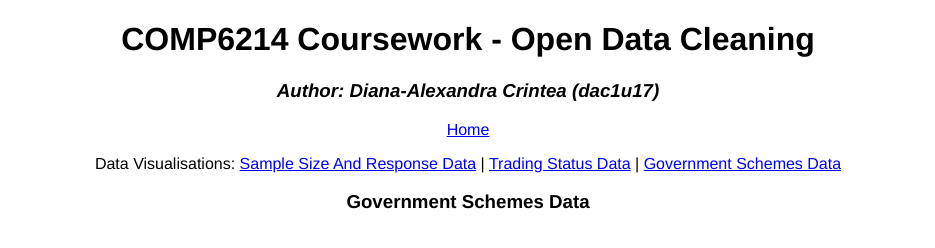
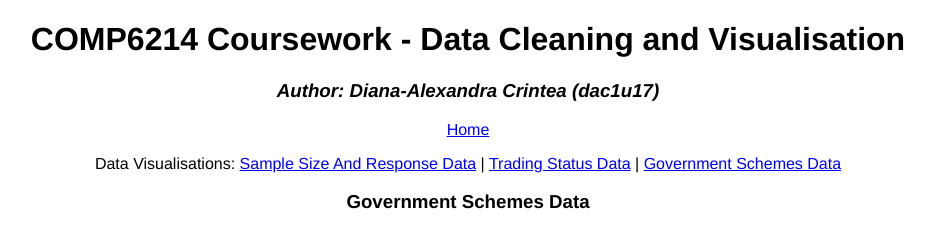
Before and after one commit to Dianna98/Dianna98.github.io, a website: page gov_schemes.html in a window 1280 px wide. Shown: the whole page, without its empty margins (172-1107 px from the left). Drawn offline with nearby package versions, Linux system fonts and the light colour scheme.

Commit message:
update title

```diff
--- a/gov_schemes.html
+++ b/gov_schemes.html
@@ -9,11 +9,11 @@
     </style>
     <meta charset="UTF-8">
     <meta name="viewport" content="width=device-width, initial-scale=1.0">
-    <title>COMP6214 Coursework - Open Data Cleaning</title>
+    <title>COMP6214 Coursework - Data Cleaning and Visualisation</title>
     <script src="https://d3js.org/d3.v6.min.js"></script>
 </head>
 <body>
-<h1>COMP6214 Coursework - Open Data Cleaning</h1>
+<h1 style="text-align: center">COMP6214 Coursework - Data Cleaning and Visualisation</h1>
 <h3><i>Author: Diana-Alexandra Crintea (dac1u17)</i></h3>
 
 <a href="index.html">Home</a>
```
Also changed, not shown: index.html (+2 -2 lines), sample_size.html (+2 -2 lines), trading.html (+2 -2 lines).
